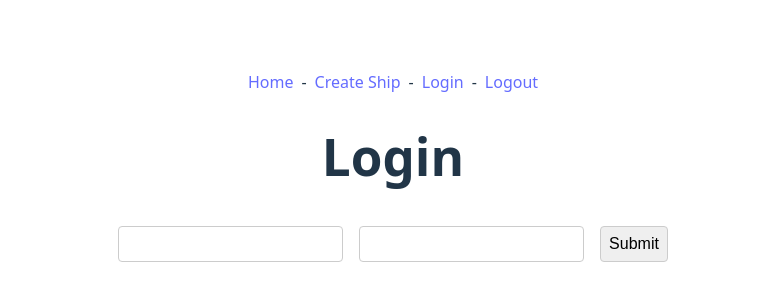
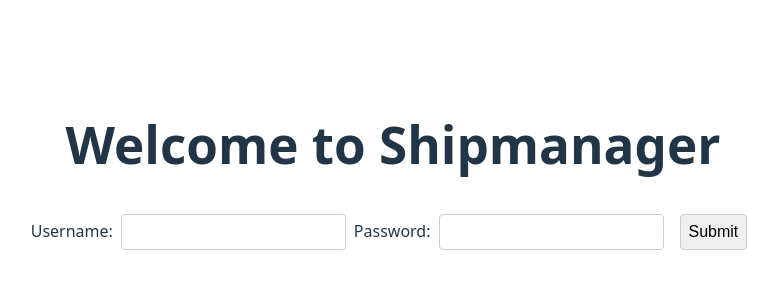
Before and after one commit to selinerdominik/shipmanager, a React (Vite) app in the folder frontend/: page /edit/1 in a window 1280 px wide. Before the commit this address led to /login. Shown: the part 230-530 px from the top of the page, without its empty margins (247-1025 px from the left). Built offline with nearby package versions, Linux system fonts and the light colour scheme.

Commit message:
Implement auth request to backend.

```diff
--- a/frontend/src/App.css
+++ b/frontend/src/App.css
@@ -70,3 +70,7 @@ input {
 a {
   margin: 0.5em;
 }
+
+.error {
+  color: red;
+}
--- a/frontend/src/App.tsx
+++ b/frontend/src/App.tsx
@@ -4,14 +4,15 @@ import ShipList from "./pages/ShipList.tsx";
 import ShipDetail from "./pages/ShipDetail.tsx";
 import ShipNewForm from "./pages/ShipNewForm.tsx";
 import ShipEditForm from "./pages/ShipEditForm.tsx";
-import Login from "./pages/Login.tsx";
-import AuthProvider from "./AuthProvider.tsx";
+import AuthProvider from "./components/AuthProvider.tsx";
 import Menu from "./components/Menu.tsx";
+import ProtectedResource from "./components/ProtectedResource.tsx";
 
 function App() {
 
   return (
       <AuthProvider>
+          <ProtectedResource>
               <div className="p-4">
                   <Menu />
                   <Routes>
@@ -19,9 +20,9 @@ function App() {
                       <Route path="/ships/:id" element={<ShipDetail />} />
                       <Route path="/create" element={<ShipNewForm />} />
                       <Route path="/edit/:id" element={<ShipEditForm />} />
-                  <Route path="/login" element={<Login />} />
                   </Routes>
               </div>
+          </ProtectedResource>
       </AuthProvider>
   )
 }
--- a/frontend/src/components/Menu.tsx
+++ b/frontend/src/components/Menu.tsx
@@ -1,5 +1,5 @@
 import {Link, useNavigate} from "react-router-dom";
-import {BasicAuthContext} from "../AuthProvider.tsx";
+import {BasicAuthContext} from "./AuthProvider.tsx";
 import {useContext} from "react";
 
 export default function Menu() {
@@ -11,8 +11,6 @@ export default function Menu() {
             -
             <Link to="/create">Create Ship</Link>
             -
-            <Link to="/login">Login</Link>
-            -
             <a href="#" onClick={() => {
                 basicAuthContext.logout();
                 navigate('/login');
--- /dev/null
+++ b/frontend/src/components/ProtectedResource.tsx
@@ -0,0 +1,14 @@
+import type {ReactNode} from "react";
+import {useRequireAuth} from "../hooks/useRequireAuth.ts";
+import Login from "../pages/Login.tsx";
+
+type ProtectedResourceProps = {
+    children: ReactNode;
+}
+
+export default function ProtectedResource({ children }: ProtectedResourceProps) {
+    const authData = useRequireAuth();
+    return (
+        authData ? children : <Login />
+    )
+}
--- a/frontend/src/hooks/useRequireAuth.ts
+++ b/frontend/src/hooks/useRequireAuth.ts
@@ -1,17 +1,9 @@
 
-import { useContext, useEffect } from 'react';
-import { useNavigate } from 'react-router-dom';
-import { BasicAuthContext } from '../AuthProvider';
+import { useContext } from 'react';
+import { BasicAuthContext } from '../components/AuthProvider.tsx';
 
 export function useRequireAuth() {
     const { user } = useContext(BasicAuthContext);
-    const navigate = useNavigate();
-
-    useEffect(() => {
-        if (!user) {
-            navigate('/login', { replace: true });
-        }
-    }, [user, navigate]);
 
     return user;
 }
--- a/frontend/src/pages/Login.tsx
+++ b/frontend/src/pages/Login.tsx
@@ -1,27 +1,42 @@
-import {useContext} from "react";
-import {BasicAuthContext} from "../AuthProvider.tsx";
+import {useContext, useState} from "react";
+import {BasicAuthContext} from "../components/AuthProvider.tsx";
 import {useNavigate} from "react-router-dom";
+import {authenticate} from "../util/api.ts";
 
 export default function Login() {
     const basicAuthContext = useContext(BasicAuthContext);
     const navigate = useNavigate();
+    const [error, setError] = useState('');
 
     const login = (e: React.FormEvent<HTMLFormElement>) => {
         e.preventDefault();
         const formData = new FormData(e.currentTarget);
         const username = formData.get('username') as string;
         const password = formData.get('password') as string;
-        basicAuthContext.login(window.btoa(username + ':' + password));
-        navigate('/');
 
+        authenticate({username, password}).then(res => {
+            console.log(res.data);
+            if (res.data.status === 'ok') {
+                basicAuthContext.login(window.btoa(username + ':' + password));
+                navigate('/');
+            } else {
+                setError('Login failed. Please check your credentials.');
+            }
+        }).catch((error) => {
+            console.error('Login failed:', error);
+            setError('Login failed. Please check your credentials.');
+        });
     }
 
     return(
         <>
-            <h1>Login</h1>
+            <h1>Welcome to Shipmanager</h1>
+            {error && <p className="error">{error}</p>}
             <form onSubmit={login}>
-                <input type="text" name="username" />
-                <input type="password" name="password" />
+                <label htmlFor="username">Username:</label>
+                <input type="text" name="username" id="username"/>
+                <label htmlFor="password">Password:</label>
+                <input type="password" name="password" id="password"/>
                 <input type="submit" />
             </form>
         </>
--- a/frontend/src/util/api.ts
+++ b/frontend/src/util/api.ts
@@ -1,10 +1,19 @@
 import * as axios from "axios";
 
 const api = axios.default.create({
-    baseURL: "http://localhost:8080/api/",
+    baseURL: "http://localhost:8080/",
     withCredentials: true
 
 });
+
+export type LoginRequest = {
+    username: string;
+    password: string;
+}
+
+export type LoginResponse = {
+    status: string;
+}
 
 export type ShipInput = {
     name: string;
@@ -23,20 +32,20 @@ export type ShipListOutput = {
     totalPages: number;
 }
 
-export const getAllShips = (authData: string, page: number, size: number) => api.get<ShipListOutput>('/ships?page=' + page + '&size=' + size, {
+export const getAllShips = (authData: string, page: number, size: number) => api.get<ShipListOutput>('api/ships?page=' + page + '&size=' + size, {
     headers: { 'Authorization': 'Basic ' + authData }
 });
-export const getShipById = (id: number, authData: string) => api.get<ShipOutput>(`/ships/${id}`, {
+export const getShipById = (id: number, authData: string) => api.get<ShipOutput>(`api/ships/${id}`, {
     headers: { 'Authorization': 'Basic ' + authData }
 });
-export const createShip = (payload: ShipInput, authData: string) => api.post('/ships', payload, {
+export const createShip = (payload: ShipInput, authData: string) => api.post('api/ships', payload, {
     headers: { 'Authorization': 'Basic ' + authData }
 });
-export const updateShip = (id: number, payload: ShipInput, authData: string) => api.put(`/ships/${id}`, payload, {
+export const updateShip = (id: number, payload: ShipInput, authData: string) => api.put(`api/ships/${id}`, payload, {
     headers: { 'Authorization': 'Basic ' + authData }
 });
-export const deleteShip = (id: number, authData: string) => api.delete(`/ships/${id}`, {
+export const deleteShip = (id: number, authData: string) => api.delete(`api/ships/${id}`, {
     headers: {'Authorization': 'Basic ' + authData}
 });
 
-// TODO: Login API call
+export const authenticate = (payload: LoginRequest) => api.post<LoginResponse>('/auth', payload);
```
Also changed, not shown: frontend/src/components/AuthProvider.tsx (renamed from frontend/src/AuthProvider.tsx). Lines whose indentation alone changed are shown as unchanged.
